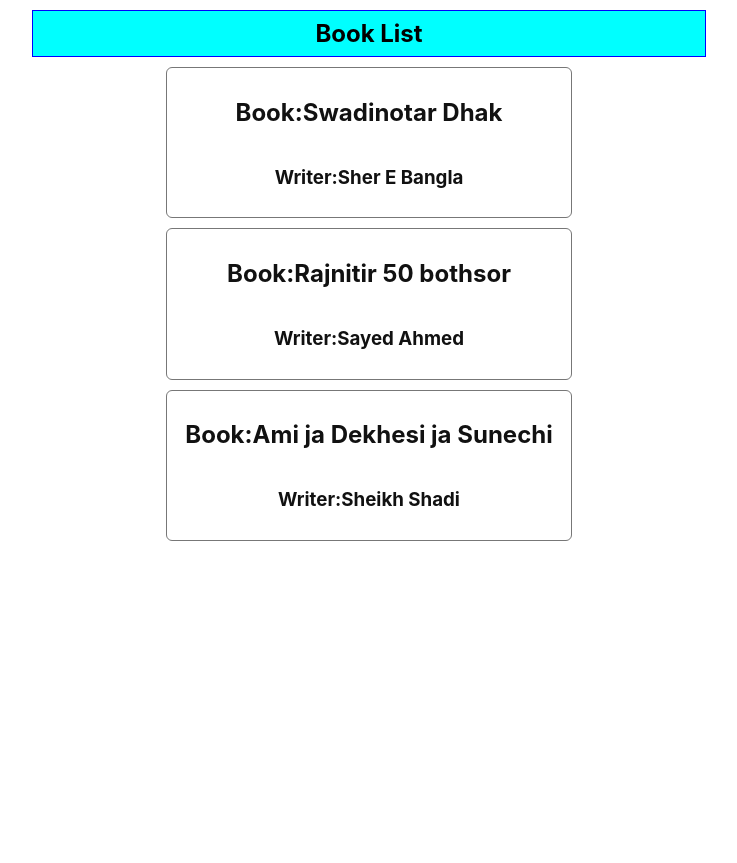
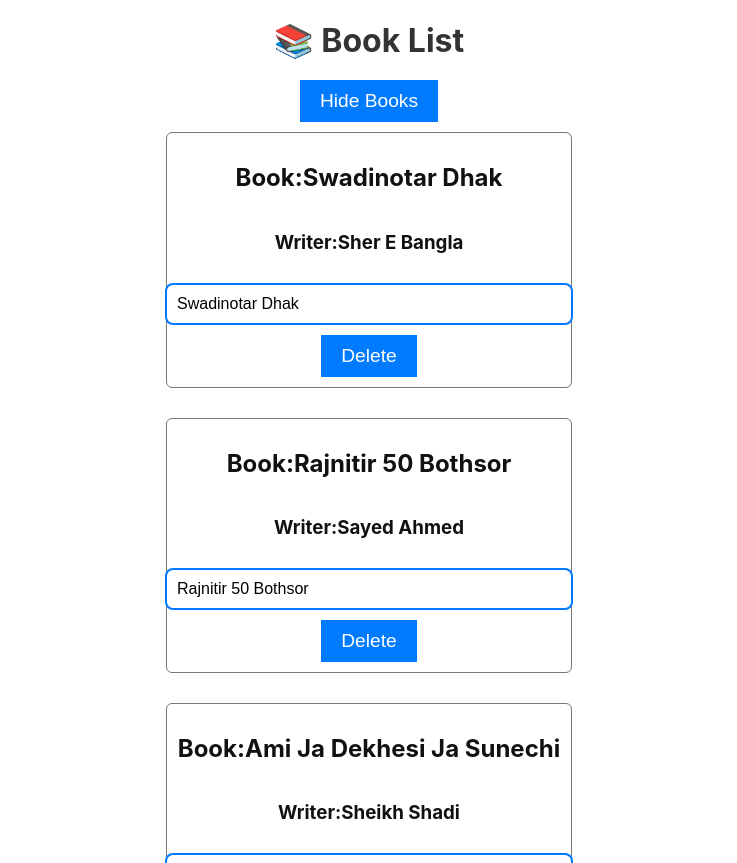
Before and after one commit to jubayerfahim264/First-React-Practice, a React (Create React App) app: page / in a window 1280 px wide. Shown: the top 863 px of the page, without its empty margins (271-1008 px from the left). Before the commit the page ends 800 px from the top, so only its background shows below. Built offline with nearby package versions, Linux system fonts and the light colour scheme.

Commit message:
Commit 3rd time

```diff
--- a/src/App.css
+++ b/src/App.css
@@ -1,17 +1,46 @@
 .App {
   text-align: center;
-}
-.btn{
-  padding:.5rem 1rem;
-  border: none;
-  background: #00a6ff;
-  cursor: pointer;
-  color: #ffffff;
   transition: 1s;
 }
-input{
-padding:.5rem 1rem;
-margin: .5rem 0;
-outline: none;
-border: 1px solid #b4b4b4;
+.btn {
+  padding: 10px 20px;
+  font-size: 1.2rem;
+  background: #007bff;
+  color: white;
+  border: none;
+  cursor: pointer;
+  transition: 0.3s;
 }
+
+.btn:hover {
+  background: #0056b3;
+}
+.title {
+  font-size: 2rem;
+  text-align: center;
+  color: #333;
+  margin-bottom: 20px;
+}
+.book-container {
+  display: flex;
+  flex-direction: column;
+  gap: 10px;
+  align-items: center;
+}
+
+.input-field {
+  width: 100%;
+  max-width: 400px;
+  padding: 10px;
+  margin: 10px 0;
+  font-size: 1rem;
+  border: 2px solid #007bff;
+  border-radius: 8px;
+  outline: none;
+  transition: 0.3s ease-in-out;
+}
+
+.input-field:focus {
+  border-color: #0056b3;
+  box-shadow: 0 0 8px rgba(0, 91, 187, 0.5);
+}
--- a/src/App.js
+++ b/src/App.js
@@ -1,63 +1,7 @@
-/* eslint-disable array-callback-return */
-import React, { Component } from "react";
+import React from "react";
 import "./App.css";
-import Book from "./Component/Book";
-class App extends Component {
-  state = {
-    BooksObj: [
-      {id:1, BookName: "Swadinotar Dhak", Writer: "Sher E Bangla" },
-      {id:2, BookName: "Rajnitir 50 bothsor", Writer: "Sayed Ahmed" },
-      {id:3, BookName: "Ami ja Dekhesi ja Sunechi", Writer: "Sheikh Shadi" },
-    ],
-  };
-  deleteState = (index) => {
-    const NewBook = [...this.state.BooksObj]; // Create a copy of the array
-    NewBook.splice(index, 1); // Remove the selected book
-    this.setState({
-      BooksObj: NewBook,
-    });
-    console.log(NewBook);
-  };
-
-  ChangeByInput = (e) => {
-    this.setState({
-      bookinput: [
-        { BookName: e.target.value, Writer: "Jubayer Fahim" },
-        { BookName: "1971 Fight", Writer: "Sher-E-bangla" },
-        { BookName: "Ami Mejor Dalim Bolsi", Writer: "Me:Dalim" },
-      ],
-    });
-  };
-  render() {
-    const style = {
-      width: "50%",
-      padding: ".5rem 1rem",
-      fontSize: "1.5rem",
-      border: "1px solid blue",
-      background: "aqua",
-      margin: "10px auto",
-      cursor: "pointer",
-    };
-
-    // eslint-disable-next-line array-callback-return
-    const bookOne = this.state.BooksObj.map((item, index) => {
-      return (
-        <Book
-          BookName={item.BookName}
-          WriterName={item.Writer}
-          Del={() => this.deleteState(index)}
-          key={item.id}
-        ></Book>
-      );
-    });
-
-    return (
-      <div className="App">
-        <h1 style={style}>Book List</h1>
-        {bookOne}
-      </div>
-    );
-  }
-}
-
+import MainComponent from "./Component/MainComponent";
+const App = () => {
+  return <MainComponent></MainComponent>;
+};
 export default App;
--- a/src/Component/Book.js
+++ b/src/Component/Book.js
@@ -3,11 +3,19 @@ import "../App.css";
 import "../styleSheet/Book.css";
 const Book = (props) => {
   return (
-    <div onClick={props.Del} className="card">
+    <div className="card">
       <h2>Book:{props.BookName}</h2>
       <h3>Writer:{props.WriterName}</h3>
+      <input
+        type="text"
+        onChange={props.inputName}
+        value={props.BookName}
+        className="input-field"
+      />
+      <button onClick={props.Del} className="btn">
+        Delete
+      </button>
     </div>
   );
-  // <input type="text" name="none" id="none" onChange={props.ChangeBy} value={props.BookName}/>
 };
 export default Book;
--- /dev/null
+++ b/src/Component/MainComponent.js
@@ -0,0 +1,50 @@
+import React, { Component } from "react";
+import Book from './Book'
+class MainComponent extends Component {
+  state = {
+    books: [
+      { id: 1, name: "Swadinotar Dhak", writer: "Sher E Bangla" },
+      { id: 2, name: "Rajnitir 50 Bothsor", writer: "Sayed Ahmed" },
+      { id: 3, name: "Ami Ja Dekhesi Ja Sunechi", writer: "Sheikh Shadi" },
+    ],
+    showBooks: true,
+  };
+
+  deleteBook = (index) => {
+    this.setState({ books: this.state.books.filter((_, i) => i !== index) });
+  };
+
+  updateBookName = (event, index) => {
+    const books = [...this.state.books];
+    books[index] = { ...books[index], name: event.target.value };
+    this.setState({ books });
+  };
+
+  toggleBooks = () => {
+    this.setState((prevState) => ({ showBooks: !prevState.showBooks }));
+  };
+
+  render() {
+    return (
+      <div className="App">
+        <h1 className="title">📚 Book List</h1>
+        <button className="btn" onClick={this.toggleBooks}>
+          {this.state.showBooks ? "Hide Books" : "Show Books"}
+        </button>
+        <div className="book-container">
+          {this.state.showBooks &&
+            this.state.books.map((book, index) => (
+              <Book
+                key={book.id}
+                BookName={book.name}
+                WriterName={book.writer}
+                Del={() => this.deleteBook(index)}
+                inputName={(event) => this.updateBookName(event, index)}
+              />
+            ))}
+        </div>
+      </div>
+    );
+  }
+}
+export default MainComponent;
--- a/src/styleSheet/Book.css
+++ b/src/styleSheet/Book.css
@@ -10,7 +10,6 @@
  justify-content: space-between;
  flex-direction: column;
  transition: 1s;
- cursor: pointer;
 }
  h2,
  h3{
```
Also changed, not shown: src/Component/Person.js (deleted, +0 -30 lines).
